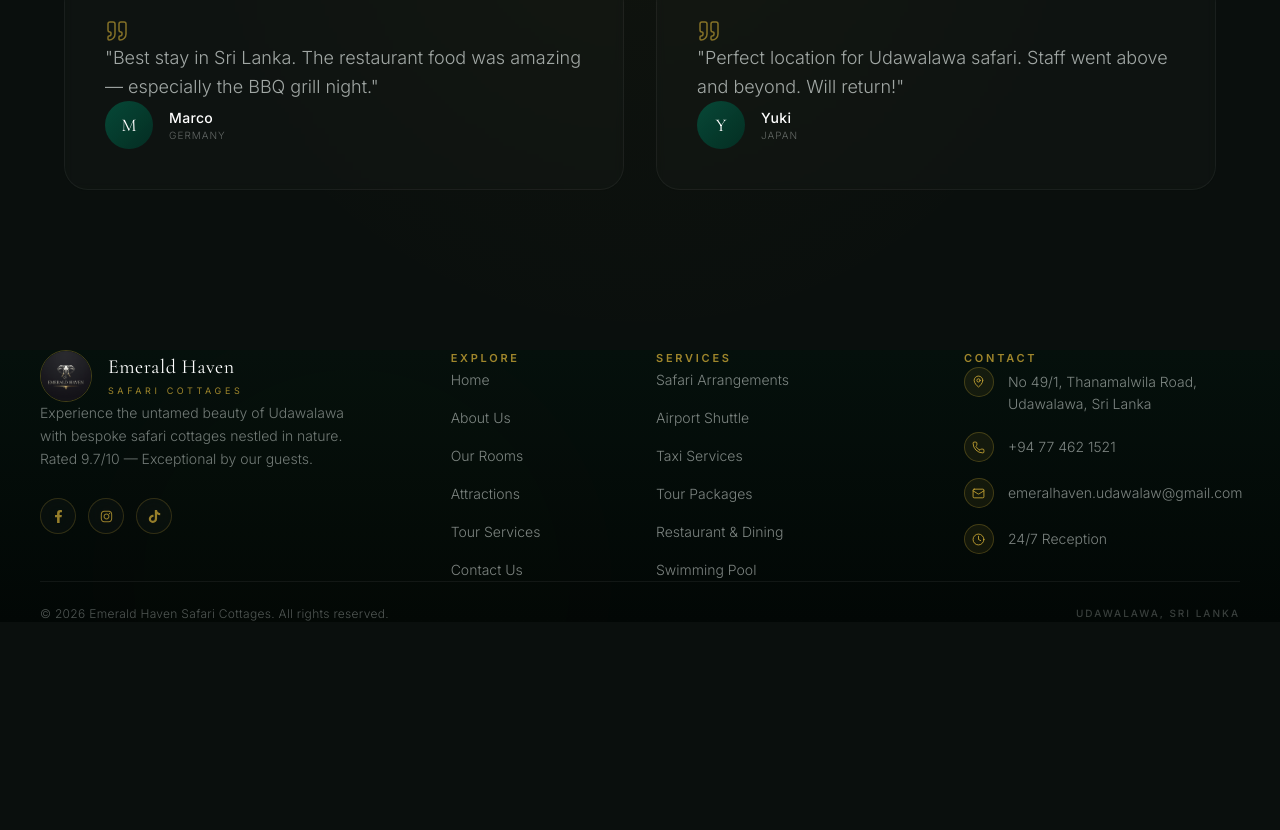
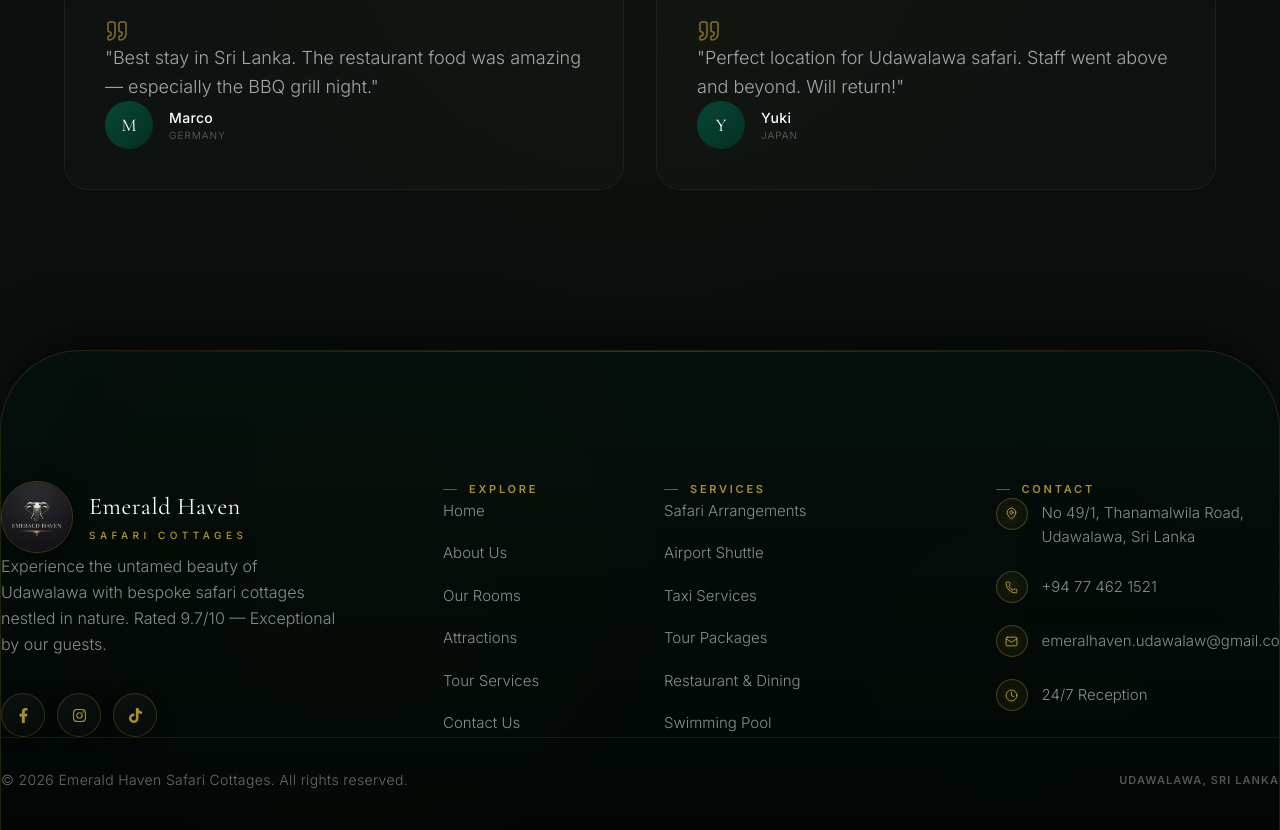
Before and after one commit to Sacheera127/EMERALD-HAVEN, a Next.js app: page / in a window 1280 px wide. Shown: the part 4708-5538 px from the top of the page. Before the commit the page ends 5330 px from the top, so only its background shows below. Built offline with nearby package versions, Linux system fonts and the light colour scheme.

Commit message:
update no 6.44

```diff
--- a/app/components/Footer.js
+++ b/app/components/Footer.js
@@ -6,15 +6,8 @@ import { MapPin, Mail, Phone, Clock } from 'lucide-react';
 
 /* ═══════════════════════════════════════════════════════════
    EMERALD HAVEN — Premium Safari Lodge Footer
-
-   Grid structure (desktop):
-   ┌─────────────┬───────┬──────────┬──────────┐
-   │  Brand (4)  │ Ex(2) │ Serv(3)  │ Cont(3)  │
-   │  col 1–4    │ 5–6   │ 7–9      │ 10–12    │
-   └─────────────┴───────┴──────────┴──────────┘
-
-   To adjust widths later, change the lg:col-span-X values.
-   They must always add up to 12.
+   Grid structure (desktop): Brand(4) | Explore(2) | Services(3) | Contact(3)
+   Alignment/grid untouched — visual polish only.
    ═══════════════════════════════════════════════════════════ */
 
 const quickLinks = [
@@ -60,25 +53,29 @@ const socials = [
 
 function ColumnHeader({ children }) {
   return (
-    <h4
-      className="text-[11px] font-semibold uppercase text-white/60 mb-7"
-      style={{ letterSpacing: '0.25em', color: 'rgba(212,175,55,0.75)' }}
-    >
-      {children}
-    </h4>
+    <div className="flex items-center gap-3 mb-7">
+      <span style={{ width: '14px', height: '1px', background: 'rgba(212,175,55,0.5)' }} />
+      <h4
+        className="text-[11px] font-semibold uppercase"
+        style={{ letterSpacing: '0.25em', color: 'rgba(212,175,55,0.8)' }}
+      >
+        {children}
+      </h4>
+    </div>
   );
 }
 
 function ContactRow({ icon: Icon, children, alignTop = false }) {
   return (
-    <li className={`flex ${alignTop ? 'items-start' : 'items-center'} gap-3.5`}>
+    <li className={`group flex ${alignTop ? 'items-start' : 'items-center'} gap-3.5`}>
       <span
-        className="flex items-center justify-center shrink-0 rounded-full"
+        className="flex items-center justify-center shrink-0 rounded-full transition-all duration-500 group-hover:scale-105"
         style={{
-          width: '30px',
-          height: '30px',
-          background: 'rgba(212,175,55,0.08)',
-          border: '1px solid rgba(212,175,55,0.25)',
+          width: '32px',
+          height: '32px',
+          background: 'radial-gradient(circle, rgba(212,175,55,0.1) 0%, rgba(212,175,55,0.02) 100%)',
+          border: '1px solid rgba(212,175,55,0.28)',
+          boxShadow: 'inset 0 0 0 1px rgba(255,255,255,0.03)',
         }}
       >
         <Icon size={13} strokeWidth={1.5} style={{ color: '#D4AF37' }} />
@@ -93,94 +90,74 @@ function ContactRow({ icon: Icon, children, alignTop = false }) {
 export default function Footer() {
   return (
     <footer
-      className="relative w-full overflow-hidden"
+      className="relative w-full overflow-hidden mt-[100px] rounded-t-[40px] lg:rounded-t-[80px] border-t border-x border-[#D4AF37]/15 shadow-[0_-20px_50px_rgba(0,0,0,0.5)]"
       style={{
-        background: 'linear-gradient(180deg, #05100c, #020705)',
+        background: 'linear-gradient(180deg, #05100c 0%, #030a07 55%, #020705 100%)',
         isolation: 'isolate',
       }}
     >
-      {/* ── Ambient gold glow (asymmetric, top-left corner) ── */}
+      {/* ── Ambient gold glow, top-left ── */}
       <div
         className="absolute pointer-events-none"
         style={{
-          top: '-8%',
-          left: '8%',
-          width: '500px',
-          height: '500px',
-          borderRadius: '9999px',
-          filter: 'blur(160px)',
-          opacity: 0.04,
+          top: '-8%', left: '8%', width: '500px', height: '500px',
+          borderRadius: '9999px', filter: 'blur(160px)', opacity: 0.05,
           background: 'radial-gradient(circle, #D4AF37, transparent 70%)',
         }}
       />
+      {/* ── Secondary emerald glow, bottom-right — adds depth without symmetry ── */}
+      <div
+        className="absolute pointer-events-none"
+        style={{
+          bottom: '-10%', right: '5%', width: '420px', height: '420px',
+          borderRadius: '9999px', filter: 'blur(150px)', opacity: 0.035,
+          background: 'radial-gradient(circle, #10b981, transparent 70%)',
+        }}
+      />
+      {/* ── Hairline top border with soft gold fade at center ── */}
+      <div
+        className="absolute top-0 left-0 w-full pointer-events-none"
+        style={{ height: '1px', background: 'linear-gradient(90deg, transparent, rgba(212,175,55,0.25), transparent)' }}
+      />
 
-      {/* ── Centering Container ── */}
       <div
-        className="relative w-full px-8 pt-20 pb-10"
-        style={{ maxWidth: '1200px', marginLeft: 'auto', marginRight: 'auto' }}
+        className="relative w-full px-8 md:px-[72px] lg:px-[88px]"
+        style={{ maxWidth: '1280px', marginLeft: 'auto', marginRight: 'auto', paddingTop: '130px', paddingBottom: '40px' }}
       >
-        {/* ════════════════════════════════════════════════
-            12-COLUMN GRID
-            Mobile: 1 col → Tablet: 2 cols → Desktop: 12 cols
-            Brand=4 | Explore=2 | Services=3 | Contact=3
-           ════════════════════════════════════════════════ */}
-        <div
-          className="w-full grid grid-cols-1 sm:grid-cols-2 lg:grid-cols-12 items-start gap-x-8 gap-y-12 mb-16"
-        >
-          {/* ━━━━━ BRAND COLUMN (cols 1–4) ━━━━━ */}
+        <div className="w-full grid grid-cols-1 sm:grid-cols-2 lg:grid-cols-12 items-start gap-x-12 gap-y-16 mb-24">
+          {/* ━━━━━ BRAND COLUMN ━━━━━ */}
           <div className="sm:col-span-2 lg:col-span-4 flex flex-col items-start">
-            {/* Logo + Name */}
             <Link href="/" className="inline-flex items-center gap-4 group mb-6">
               <div
                 className="relative shrink-0 overflow-hidden rounded-full transition-all duration-500 group-hover:border-[#D4AF37]/60"
                 style={{
-                  width: '52px',
-                  height: '52px',
+                  width: '72px', height: '72px',
                   border: '1px solid rgba(212,175,55,0.3)',
+                  boxShadow: '0 4px 20px rgba(0,0,0,0.3), inset 0 0 0 1px rgba(255,255,255,0.04)',
                 }}
               >
-                <Image
-                  src="/images/logo/logo.png"
-                  alt="Emerald Haven"
-                  fill
-                  className="object-cover"
-                  sizes="52px"
-                />
+                <Image src="/images/logo/logo.png" alt="Emerald Haven" fill className="object-cover" sizes="72px" />
               </div>
               <div>
-                <h3
-                  className="font-serif text-xl font-normal tracking-wide text-white leading-tight"
-                >
+                <h3 className="font-serif text-2xl font-normal tracking-wide text-white leading-tight">
                   Emerald Haven
                 </h3>
                 <p
-                  className="text-[9px] uppercase"
-                  style={{
-                    letterSpacing: '0.4em',
-                    color: 'rgba(212,175,55,0.75)',
-                    marginTop: '4px',
-                  }}
+                  className="text-[10px] uppercase font-medium"
+                  style={{ letterSpacing: '0.45em', color: 'rgba(212,175,55,0.85)', marginTop: '6px' }}
                 >
                   Safari Cottages
                 </p>
               </div>
             </Link>
 
-            {/* Description */}
             <p
-              className="text-sm font-light leading-relaxed"
-              style={{
-                color: 'rgba(224,231,228,0.5)',
-                maxWidth: '320px',
-                marginBottom: '28px',
-              }}
+              className="text-base font-light leading-relaxed"
+              style={{ color: 'rgba(224,231,228,0.6)', maxWidth: '340px', marginBottom: '36px' }}
             >
-              Experience the untamed beauty of Udawalawa with bespoke safari
-              cottages nestled in nature. Rated 9.7/10 — Exceptional by our
-              guests.
+              Experience the untamed beauty of Udawalawa with bespoke safari cottages nestled in nature. Rated 9.7/10 — Exceptional by our guests.
             </p>
 
-            {/* Social Icons */}
             <div className="flex items-center gap-3">
               {socials.map((s, idx) => (
                 <a
@@ -189,21 +166,21 @@ export default function Footer() {
                   target="_blank"
                   rel="noopener noreferrer"
                   aria-label={s.label}
-                  className="group flex items-center justify-center rounded-full transition-all duration-500 hover:-translate-y-0.5"
+                  className="group flex items-center justify-center rounded-full transition-all duration-500 hover:-translate-y-1"
                   style={{
-                    width: '36px',
-                    height: '36px',
-                    background: 'rgba(255,255,255,0.025)',
+                    width: '44px', height: '44px',
+                    background: 'linear-gradient(160deg, rgba(255,255,255,0.04) 0%, rgba(255,255,255,0.01) 100%)',
                     backdropFilter: 'blur(12px)',
                     WebkitBackdropFilter: 'blur(12px)',
-                    border: '1px solid rgba(212,175,55,0.2)',
+                    border: '1px solid rgba(212,175,55,0.22)',
+                    boxShadow: '0 4px 16px rgba(0,0,0,0.25)',
                   }}
                 >
                   <svg
                     fill="currentColor"
                     viewBox={s.viewBox}
                     className="transition-colors duration-500 group-hover:text-[#D4AF37]"
-                    style={{ width: '13px', height: '13px', color: 'rgba(212,175,55,0.7)' }}
+                    style={{ width: '15px', height: '15px', color: 'rgba(212,175,55,0.8)' }}
                   >
                     <path d={s.path} />
                   </svg>
@@ -212,17 +189,21 @@ export default function Footer() {
             </div>
           </div>
 
-          {/* ━━━━━ EXPLORE COLUMN (cols 5–6) ━━━━━ */}
+          {/* ━━━━━ EXPLORE COLUMN ━━━━━ */}
           <div className="lg:col-span-2 flex flex-col items-start">
             <ColumnHeader>Explore</ColumnHeader>
-            <ul className="flex flex-col" style={{ gap: '14px' }}>
+            <ul className="flex flex-col" style={{ gap: '18px' }}>
               {quickLinks.map((link) => (
                 <li key={link.name}>
                   <Link
                     href={link.href}
-                    className="text-sm font-light transition-colors duration-300 hover:text-white"
-                    style={{ color: 'rgba(224,231,228,0.55)' }}
+                    className="group relative inline-flex items-center text-[15px] font-light transition-colors duration-300 hover:text-white"
+                    style={{ color: 'rgba(224,231,228,0.6)' }}
                   >
+                    <span
+                      className="absolute -left-0 bottom-[-2px] h-[1px] w-0 transition-all duration-500 group-hover:w-full"
+                      style={{ background: '#D4AF37' }}
+                    />
                     {link.name}
                   </Link>
                 </li>
@@ -230,15 +211,15 @@ export default function Footer() {
             </ul>
           </div>
 
-          {/* ━━━━━ SERVICES COLUMN (cols 7–9) ━━━━━ */}
+          {/* ━━━━━ SERVICES COLUMN ━━━━━ */}
           <div className="lg:col-span-3 flex flex-col items-start">
             <ColumnHeader>Services</ColumnHeader>
-            <ul className="flex flex-col" style={{ gap: '14px' }}>
+            <ul className="flex flex-col" style={{ gap: '18px' }}>
               {services.map((service) => (
                 <li key={service}>
                   <span
-                    className="text-sm font-light transition-colors duration-300 hover:text-white cursor-default"
-                    style={{ color: 'rgba(224,231,228,0.55)' }}
+                    className="text-[15px] font-light transition-colors duration-300 hover:text-white cursor-default"
+                    style={{ color: 'rgba(224,231,228,0.6)' }}
                   >
                     {service}
                   </span>
@@ -247,78 +228,45 @@ export default function Footer() {
             </ul>
           </div>
 
-          {/* ━━━━━ CONTACT COLUMN (cols 10–12) ━━━━━ */}
+          {/* ━━━━━ CONTACT COLUMN ━━━━━ */}
           <div className="lg:col-span-3 flex flex-col items-start">
             <ColumnHeader>Contact</ColumnHeader>
-            <ul className="flex flex-col" style={{ gap: '16px' }}>
+            <ul className="flex flex-col" style={{ gap: '22px' }}>
               <ContactRow icon={MapPin} alignTop>
-                <span
-                  className="text-sm font-light leading-relaxed"
-                  style={{ color: 'rgba(224,231,228,0.55)', paddingTop: '4px' }}
-                >
-                  No 49/1, Thanamalwila Road,
-                  <br />
-                  Udawalawa, Sri Lanka
+                <span className="text-[15px] font-light leading-relaxed" style={{ color: 'rgba(224,231,228,0.6)', paddingTop: '3px' }}>
+                  No 49/1, Thanamalwila Road,<br />Udawalawa, Sri Lanka
                 </span>
               </ContactRow>
-
               <ContactRow icon={Phone}>
-                <a
-                  href="tel:+94774621521"
-                  className="text-sm font-light transition-colors duration-300 hover:text-white"
-                  style={{ color: 'rgba(224,231,228,0.55)' }}
-                >
+                <a href="tel:+94774621521" className="text-[15px] font-light transition-colors duration-300 hover:text-white" style={{ color: 'rgba(224,231,228,0.6)' }}>
                   +94 77 462 1521
                 </a>
               </ContactRow>
-
               <ContactRow icon={Mail}>
-                <a
-                  href="mailto:emeralhaven.udawalaw@gmail.com"
-                  className="text-sm font-light transition-colors duration-300 hover:text-white"
-                  style={{ color: 'rgba(224,231,228,0.55)' }}
-                >
+                <a href="mailto:emeralhaven.udawalaw@gmail.com" className="text-[15px] font-light transition-colors duration-300 hover:text-white" style={{ color: 'rgba(224,231,228,0.6)' }}>
                   emeralhaven.udawalaw@gmail.com
                 </a>
               </ContactRow>
-
               <ContactRow icon={Clock}>
-                <span
-                  className="text-sm font-light"
-                  style={{ color: 'rgba(224,231,228,0.55)' }}
-                >
-                  24/7 Reception
-                </span>
+                <span className="text-[15px] font-light" style={{ color: 'rgba(224,231,228,0.6)' }}>24/7 Reception</span>
               </ContactRow>
             </ul>
           </div>
         </div>
 
-        {/* ════════════════════════════════════════════════
-            BOTTOM BAR
-           ════════════════════════════════════════════════ */}
+        {/* ════════════ BOTTOM BAR ════════════ */}
         <div
           className="flex flex-col sm:flex-row items-center justify-between"
           style={{
-            borderTop: '1px solid rgba(255,255,255,0.06)',
-            paddingTop: '24px',
-            gap: '12px',
+            borderTop: '1px solid rgba(255,255,255,0.08)',
+            paddingTop: '32px',
+            gap: '16px',
           }}
         >
-          <p
-            className="text-xs font-light tracking-wide"
-            style={{ color: 'rgba(224,231,228,0.35)' }}
-          >
-            © {new Date().getFullYear()} Emerald Haven Safari Cottages. All
-            rights reserved.
+          <p className="text-sm font-light tracking-wide" style={{ color: 'rgba(224,231,228,0.45)' }}>
+            © {new Date().getFullYear()} Emerald Haven Safari Cottages. All rights reserved.
           </p>
-          <p
-            className="text-[10px] font-medium uppercase"
-            style={{
-              letterSpacing: '0.2em',
-              color: 'rgba(224,231,228,0.25)',
-            }}
-          >
+          <p className="text-[11px] font-semibold uppercase tracking-widest" style={{ color: 'rgba(224,231,228,0.35)' }}>
             Udawalawa, Sri Lanka
           </p>
         </div>
```
